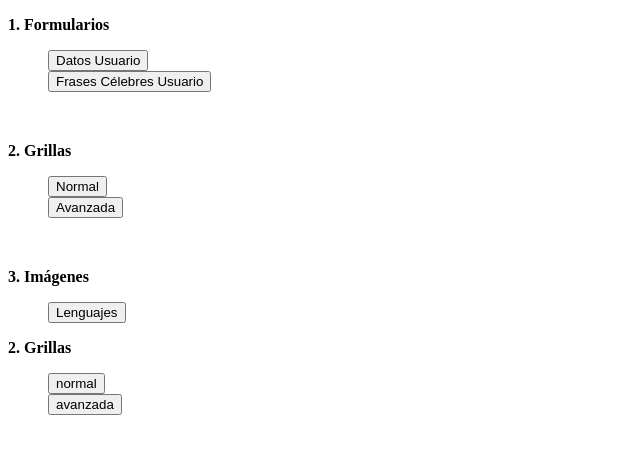
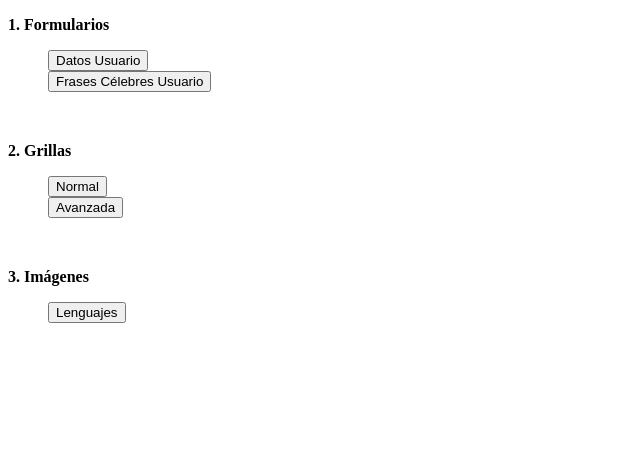
Before and after one commit to JuanDavidSaavedra/Taller2, a plain HTML site: page Lista.html in a window 1280 px wide. Shown: the whole page, without its empty margins (0-640 px from the left). Drawn offline with Linux system fonts and the light colour scheme.

Commit message:
Update Lista.html

```diff
--- a/Lista.html
+++ b/Lista.html
@@ -22,12 +22,6 @@
                 <li style="list-style: none;"><input type="button" onclick="location.href='./Lenguajes.html'" value="Lenguajes"></li>
             </ul></p>
         </div>
-        <div>
-            <p><strong>2. Grillas</strong><ul>
-                <li style="list-style: none;"><input type="button" onclick="location.href='./Grillas.html'" value="normal"></li>
-                <li style="list-style: none;"><input type="button" onclick="location.href='./GrillasAvanzado.html'" value="avanzada"></li>
-            </ul></p>
-        </div>
     </div>
 </body>
 </html>
```
